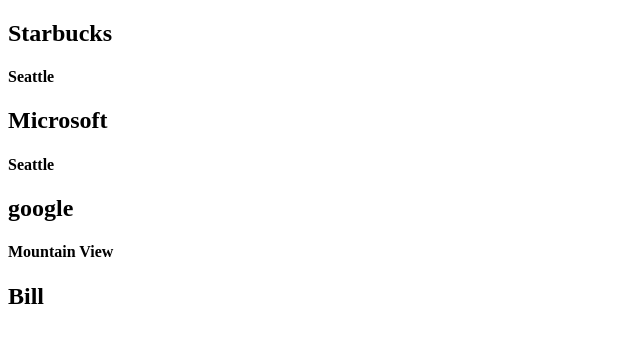
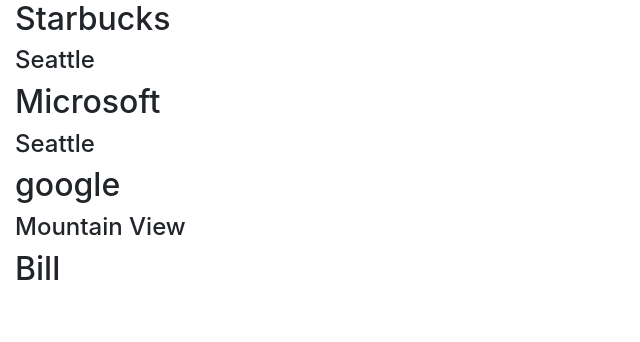
Before and after one commit to jeffplourd/P5_NeighborhoodMapsProject, a plain HTML site: page index.html in a window 1280 px wide. Shown: the whole page, without its empty margins (0-640 px from the left). Drawn offline with nearby package versions, Linux system fonts and the light colour scheme; some packages are replaced by stand-ins of ours.

```diff
--- a/index.html
+++ b/index.html
@@ -2,16 +2,18 @@
 <head lang="en">
 	<meta charset="UTF-8">
 	<title>Project 5: Neighborhood Map Project</title>
+	<link rel="stylesheet" href="css/bootstrap.min.css">
 	<link rel="stylesheet" href="css/main.css">
 </head>
 <body>
 
-	<div data-bind="foreach: placeList">
+	<div class="col-md-4" data-bind="foreach: placeList">
 		<h2 data-bind="text: name"></h2>
 		<h4 data-bind="text: city"></h4>
 	</div>
 
-	<div id="map-canvas" data-bind='component: { name: "some-component-name", params: { initialName: testing }}'></div>
+
+	<div class="col-md-8" id="map-canvas" data-bind='component: { name: "some-component-name", params: { initialName: testing }}'></div>
 
 	<script src="js/knockout-3.2.0.js"></script>
 	<script src="https://maps.googleapis.com/maps/api/js?key=AIzaSyA-w4P4Nz_UWWGlPpxjUCIIbtq3F-b8xs4"></script>
```
